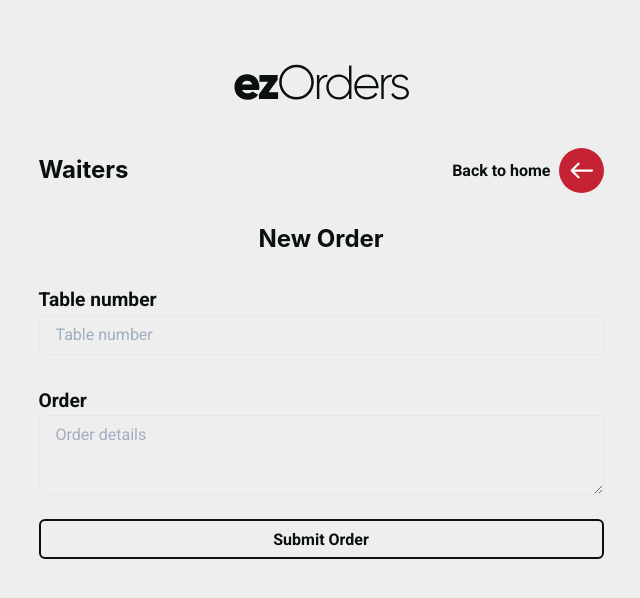
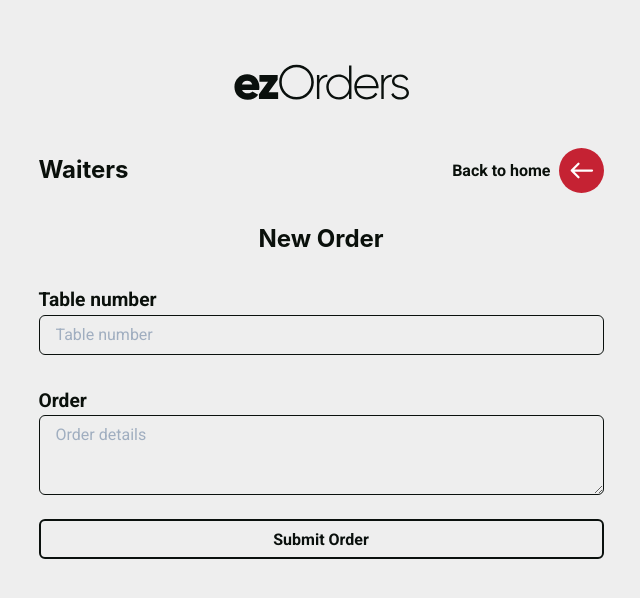
Before and after one commit to joserubemneto/ezorders-frontend, a React (Create React App) app: page /waiters in a window 1280 px wide. Shown: the top 598 px of the page, without its empty margins (319-959 px from the left). Built offline with nearby package versions, Linux system fonts and the light colour scheme.

Commit message:
refactor: changed inputs borders

```diff
--- a/src/pages/waiters.jsx
+++ b/src/pages/waiters.jsx
@@ -52,6 +52,8 @@ const Waiters = () => {
       <Flex direction='column' mt='2rem' justify='center'>
         <Text fontSize='1.2rem'>Table number</Text>
         <Input
+          _hover={{ borderColor: '#0A100D' }}
+          borderColor='#0A100D'
           type='number'
           placeholder='Table number'
           value={table}
@@ -61,6 +63,8 @@ const Waiters = () => {
       <Flex direction='column' mt='2rem' justify='center'>
         <Text fontSize='1.2rem'>Order</Text>
         <Textarea
+          _hover={{ borderColor: '#0A100D' }}
+          borderColor='#0A100D'
           placeholder='Order details'
           value={description}
           onChange={({ target }) => setDescription(target.value)}
```
